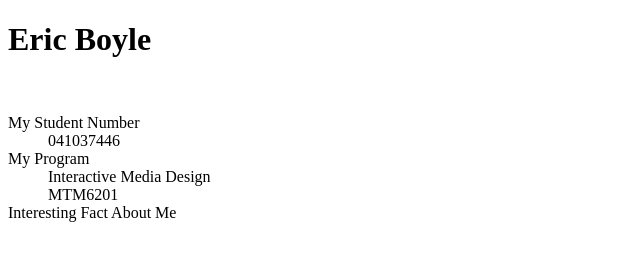
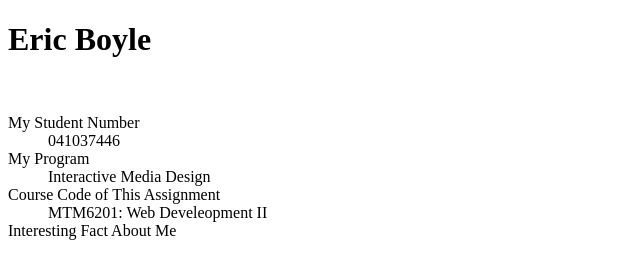
Before and after one commit to boyl0083/mtm6201-week1, a plain HTML site: page index.html in a window 1280 px wide. Shown: the whole page, without its empty margins (0-640 px from the left). Drawn offline with Linux system fonts and the light colour scheme.

Commit message:
Updates index.html

```diff
--- a/index.html
+++ b/index.html
@@ -21,8 +21,8 @@
             <dt>My Program</dt>
             <dd>Interactive Media Design</dd>
 
-            <dt></dt>
-            <dd>MTM6201 </dd>
+            <dt>Course Code of This Assignment</dt>
+            <dd>MTM6201: Web Develeopment II</dd>
 
             <dt>Interesting Fact About Me</dt>
             <dd></dd>
```
